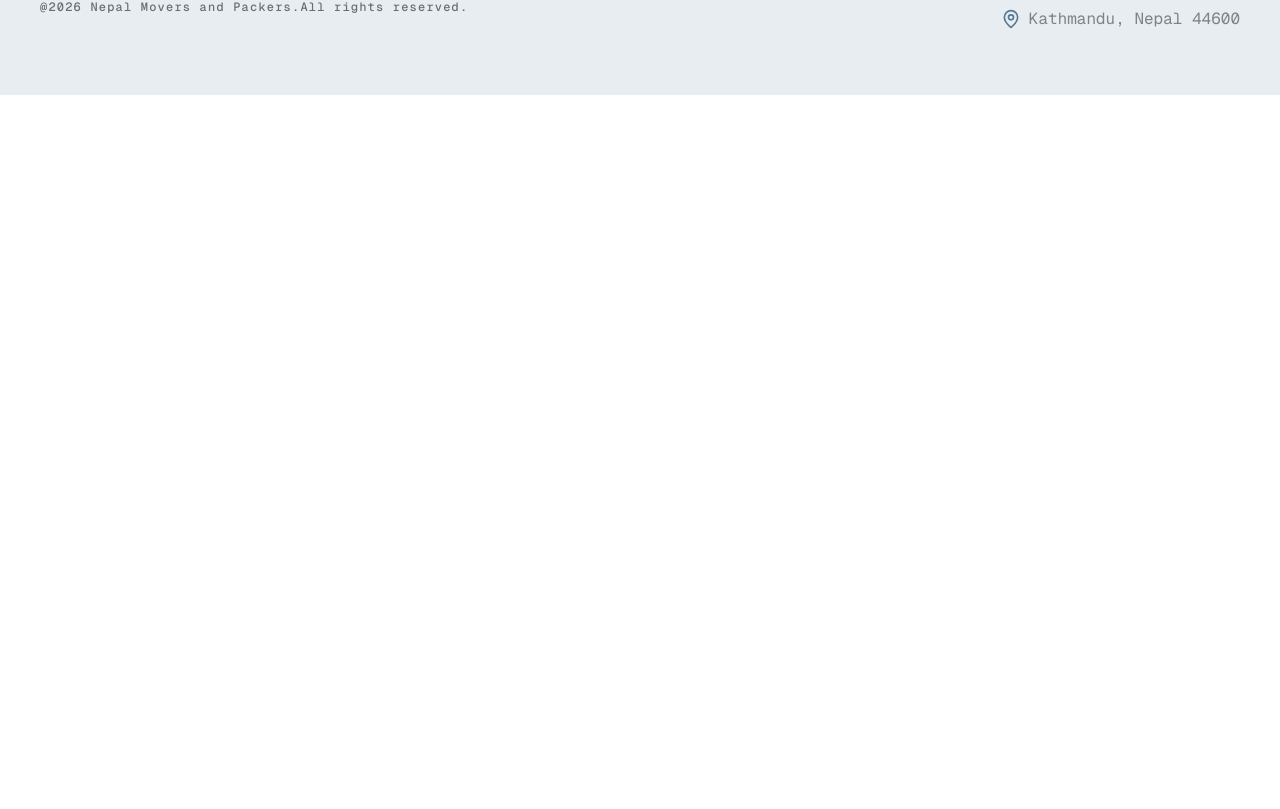
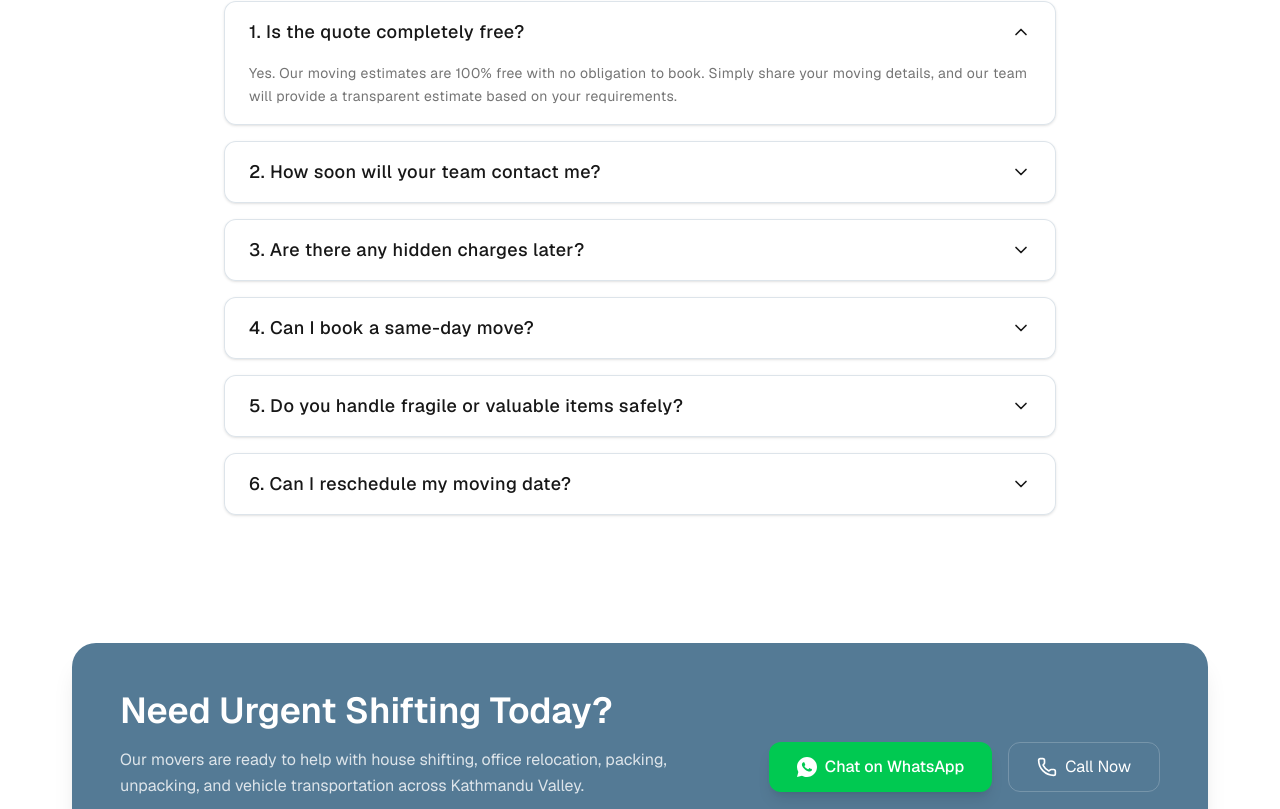
Before and after one commit to bipanabam/packers-and-movers, a Next.js app: page /get-quote in a window 1280 px wide. Shown: the part 2511-3320 px from the top of the page. Before the commit the page ends 2606 px from the top, so only its background shows below. Built offline with nearby package versions, Linux system fonts and the light colour scheme.

Commit message:
Enhance GetQuotePage with navigation button, integrate UrgentCTA and FrequentlyAskedQuestions components; update FAQ constants for improved user experience

```diff
--- a/app/get-quote/page.tsx
+++ b/app/get-quote/page.tsx
@@ -1,6 +1,6 @@
 "use client";
 
-import { useSearchParams } from "next/navigation";
+import { useSearchParams, useRouter } from "next/navigation";
 import { useState } from "react";
 import { Phone } from "lucide-react";
 
@@ -15,6 +15,9 @@ import {
   QuoteFormData
  } from "@/libs/validations/quote";
 import HowItWorks from "@/components/HowItWorks";
+import FrequentlyAskedQuestions from "@/components/FrequentlyAskedQuestions";
+import { quoteFaq } from "@/constants/faq";
+import UrgentCTA from "@/components/get-quote/UrgentCTA";
 
 const steps = [
   {
@@ -40,6 +43,7 @@ const steps = [
 ]
 const GetQuotePage = () => {
   const searchParams = useSearchParams();
+  const router = useRouter();
   const [formData, setFormData] = useState<QuoteFormData>({
     contact: {},
     move: {},
@@ -155,6 +159,14 @@ const GetQuotePage = () => {
                     );
                   })}
                 </div>
+                {activeStep > 1 && (
+                  <button
+                    onClick={() => router.push(`/get-quote?step=${activeStep - 1}`, {scroll: false})}
+                    className="text-sm text-primary mt-4 hover:underline"
+                  >
+                    ← Go back to previous step
+                  </button>
+                )}
               </div>
 
               {/* Description for the active step */}
@@ -232,11 +244,11 @@ const GetQuotePage = () => {
             {/* CTA card */}
             <div className="rounded-3xl bg-primary p-7">
               <h3 className="text-xl font-semibold text-white">
-                Need Help Quickly?
+                Need Immediate Help ?
               </h3>
 
               <p className="mt-2 text-sm text-white/70">
-                Speak directly with our moving experts.
+                Our experts are ready to assist you over the phone or WhatsApp right now.
               </p>
 
               <div className="mt-6 flex flex-col gap-3">
@@ -266,6 +278,8 @@ const GetQuotePage = () => {
       </div>
 
       <HowItWorks />
+      <FrequentlyAskedQuestions  variant="compact" items={quoteFaq} />
+      <UrgentCTA />
     </div>
   )
 }
--- a/components/Button.tsx
+++ b/components/Button.tsx
@@ -2,12 +2,17 @@
 
 import { ArrowRight } from "lucide-react";
 
-const Button = ({title}: any) => {
+type ButtonProps = {
+  title: string;
+  onClick?: () => void;
+};
+
+const Button = ({title, onClick}: ButtonProps) => {
   return (
     <button
     type="button"
     className="flex items-center justify-center gap-2 px-5 py-2 bg-secondary text-white rounded-lg text-sm md:text-[15px] font-semibold shadow-sm hover:scale-105 transition-transform"
-    onClick={() => console.log(`${title} Button Clicked!!`)}
+    onClick={onClick}
     >
         <p>{title}</p>
         <ArrowRight size={22} strokeWidth={1.5} />
--- a/components/CTA.tsx
+++ b/components/CTA.tsx
@@ -38,7 +38,7 @@ const CTA = () => {
                 {/* Buttons */}
                 <div className="flex flex-col sm:flex-row gap-4 w-full lg:w-auto">
                     <Link
-                    href="/quote"
+                    href="/get-quote"
                     className="flex items-center justify-center gap-2 px-8 py-2 bg-white text-primary font-semibold rounded-xl shadow-xl hover:scale-105 transition text-lg"
                     >
                         <ArrowDownToLine size={20} />
--- a/components/FrequentlyAskedQuestions.tsx
+++ b/components/FrequentlyAskedQuestions.tsx
@@ -3,11 +3,19 @@
 import Image from "next/image";
 
 import { useState } from "react";
-import { faq } from "@/constants/faq";
+import { FAQItem, homeFaq } from "@/constants/faq";
 import { ChevronDown, Truck, Check } from "lucide-react";
 
-const FrequentlyAskedQuestions = () => {
+type FrequentlyAskedQuestionsProps = {
+  variant?: "default" | "compact";
+  items?: FAQItem[];
+};
+
+const FrequentlyAskedQuestions = ({
+  variant = "default", items = homeFaq
+}: FrequentlyAskedQuestionsProps) => {
     const [activeIndex, setActiveIndex] = useState<number | null>(0);
+    const data = items
 
     const toggle = (index: number) => {
         setActiveIndex(prev => (prev === index ? null : index));
@@ -15,7 +23,11 @@ const FrequentlyAskedQuestions = () => {
   return (
     <section
      id="frequently-asked-questions"
-     className="w-full max-w-7xl mx-auto px-4 md:px-8 py-16"
+     className={`w-full mx-auto px-4 md:px-8 py-16 ${
+        variant === "compact"
+            ? "max-w-4xl"
+            : "max-w-7xl"
+        }`}
      aria-label="Frequently Asked Questions about house and office shifting in Kathmandu"
     >
         {/* Heading */}
@@ -27,8 +39,15 @@ const FrequentlyAskedQuestions = () => {
             Clear, honest answers to help you plan your move with confidence
             </p>
         </div>
-        <div className="grid md:grid-cols-2 gap-10 items-start">
+        <div
+        className={`grid gap-10 items-start ${
+            variant === "default"
+            ? "md:grid-cols-2"
+            : "grid-cols-1"
+        }`}
+        >
             {/* Illustration Side */}
+            {variant === "default" && (
             <div className="relative">
                 <div className="bg-linear-to-br from-primary/10 to-transparent rounded-3xl p-10 shadow-xl">
                     <Image
@@ -54,15 +73,16 @@ const FrequentlyAskedQuestions = () => {
                         <Truck size={18} />
                     </div>
                 </div>
-            </div>
+            </div>)}
+
             {/* FAQ */}
-            <ul className="flex flex-col gap-4 text-foreground items-center">
-                {faq.map((item, i) => {
+            <ul className="flex flex-col gap-4 text-foreground w-full">
+                {data.map((item, i) => {
                     const isOpen = activeIndex === i;
                     return (
                     <li
                     key={item.id}
-                    className="border border-primary/20 rounded-xl overflow-hidden bg-white/60 backdrop-blur-md shadow-sm"
+                    className="w-full border border-primary/20 rounded-xl overflow-hidden bg-white/60 backdrop-blur-md shadow-sm"
                     >
                         {/* Question */}
                         <button
@@ -75,10 +95,9 @@ const FrequentlyAskedQuestions = () => {
 
                             <ChevronDown
                             size={20}
-                            className={`
-                                "transition-transform duration-300"
-                                ${isOpen && "rotate-180"}`
-                                }
+                            className={`transition-transform duration-300 ${
+                                isOpen ? "rotate-180" : ""
+                                }`}
                             />
                         </button>
                         {/* Answer */}
@@ -95,6 +114,7 @@ const FrequentlyAskedQuestions = () => {
                 )})}
             </ul>
         </div>
+        {variant === "default" && (
         <div className="text-center mt-12">
             <p className="text-sm text-foreground/60 mb-5">
                 Still unsure? Talk to our team directly.
@@ -102,7 +122,7 @@ const FrequentlyAskedQuestions = () => {
             <a href="tel:+977XXXXXXXXX" className="bg-secondary text-white px-6 py-3 rounded-xl shadow-md hover:scale-105 transition">
                 Call Now
             </a>
-        </div>
+        </div>)}
     </section>
   )
 }
--- /dev/null
+++ b/components/get-quote/UrgentCTA.tsx
@@ -0,0 +1,53 @@
+import { Phone } from "lucide-react";
+import WhatsAppIcon from "../icons/WhatsAppIcon";
+
+const UrgentCTA = () => {
+  return (
+    <section className="w-full max-w-7xl mx-auto px-4 md:px-8 py-16">
+  <div className="rounded-3xl bg-primary p-8 md:p-12 shadow-xl">
+    <div className="flex flex-col lg:flex-row items-center justify-between gap-10">
+
+      {/* Left */}
+      <div className="max-w-xl">
+        <h2 className="text-3xl md:text-4xl font-semibold text-white">
+          Need Urgent Shifting Today?
+        </h2>
+
+        <p className="mt-4 text-white/80 leading-relaxed">
+          Our movers are ready to help with house shifting, office relocation,
+          packing, unpacking, and vehicle transportation across Kathmandu Valley.
+        </p>
+
+        {/* Trust */}
+        <div className="flex flex-wrap gap-4 mt-6 text-sm text-white/80">
+          <span>✓ Fast Response</span>
+          <span>✓ Same-Day Availability</span>
+          <span>✓ Transparent Pricing</span>
+        </div>
+      </div>
+
+      {/* Right */}
+      <div className="flex flex-col sm:flex-row gap-4 w-full lg:w-auto">
+        <a
+          href="https://wa.me/977XXXXXXXXX"
+          className="flex items-center justify-center gap-2 rounded-xl bg-green-500 px-7 py-3 text-white font-medium shadow-lg hover:scale-[1.02] transition"
+        >
+          <WhatsAppIcon size={20} />
+          Chat on WhatsApp
+        </a>
+
+        <a
+          href="tel:+977XXXXXXXXX"
+          className="flex items-center justify-center gap-2 rounded-xl border border-white/20 px-7 py-3 text-white hover:bg-white/10 transition"
+        >
+          <Phone size={20} />
+          Call Now
+        </a>
+      </div>
+    </div>
+  </div>
+</section>
+  )
+}
+
+export default UrgentCTA
--- a/constants/faq.ts
+++ b/constants/faq.ts
@@ -1,4 +1,11 @@
-export const faq = [
+export type FAQItem = {
+  id: number;
+  title: string;
+  description: string;
+};
+
+
+export const homeFaq: FAQItem[] = [
   {
     id: 1,
     title: "How much does shifting cost?",
@@ -24,3 +31,42 @@ export const faq = [
       "Yes, we safely transport bikes and scooters using secure loading techniques and protective coverings. We ensure your vehicle reaches the destination without scratches or damage."
   }
 ];
+
+export const quoteFaq: FAQItem[] = [
+  {
+    id: 1,
+    title: "Is the quote completely free?",
+    description:
+      "Yes. Our moving estimates are 100% free with no obligation to book. Simply share your moving details, and our team will provide a transparent estimate based on your requirements.",
+  },
+  {
+    id: 2,
+    title: "How soon will your team contact me?",
+    description:
+      "We usually respond within 10–15 minutes during business hours. For urgent moving requests in Kathmandu Valley, our coordinators may contact you even faster through phone or WhatsApp.",
+  },
+  {
+    id: 3,
+    title: "Are there any hidden charges later?",
+    description:
+      "No. We believe in transparent pricing. Your estimate includes all discussed services upfront, and our team will clearly explain any additional costs before confirming your booking.",
+  },
+  {
+    id: 4,
+    title: "Can I book a same-day move?",
+    description:
+      "Yes, same-day or urgent shifting services may be available depending on truck and staff availability. We recommend contacting us as early as possible for priority scheduling.",
+  },
+  {
+    id: 5,
+    title: "Do you handle fragile or valuable items safely?",
+    description:
+      "Absolutely. Our trained movers use secure packing materials such as bubble wrap, foam protection, and reinforced boxes to safely transport fragile household and office items.",
+  },
+  {
+    id: 6,
+    title: "Can I reschedule my moving date?",
+    description:
+      "Yes. If your plans change, simply inform our team in advance and we will help reschedule your move based on the next available slot.",
+  },
+];
```
Also changed, not shown: components/CallNowButton.tsx (+4 -7 lines), components/Hero.tsx (+10 -1 lines).
